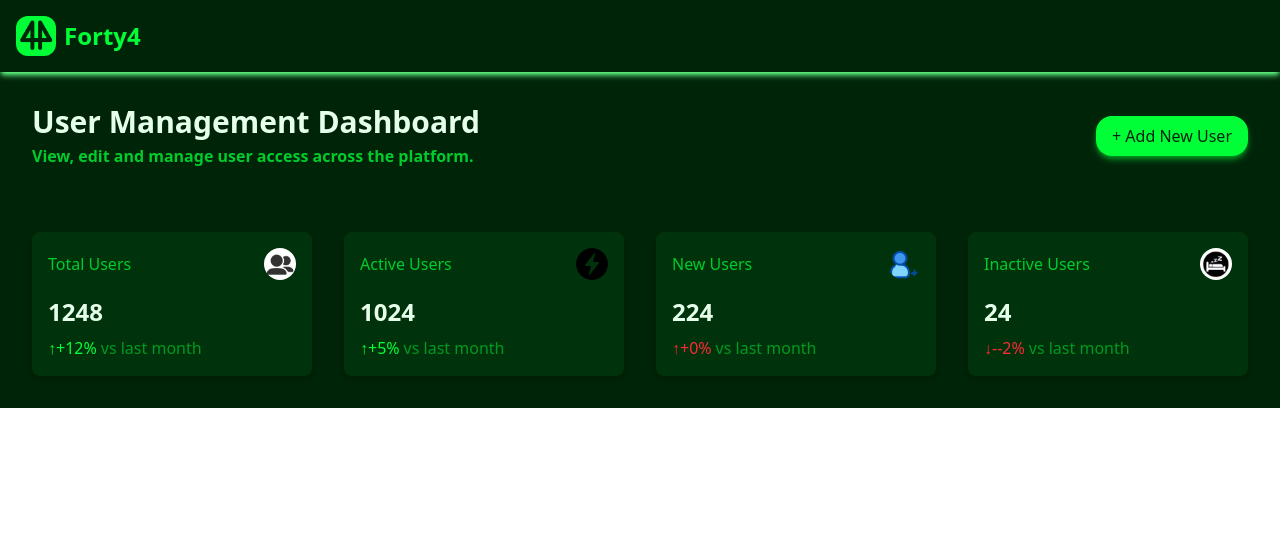
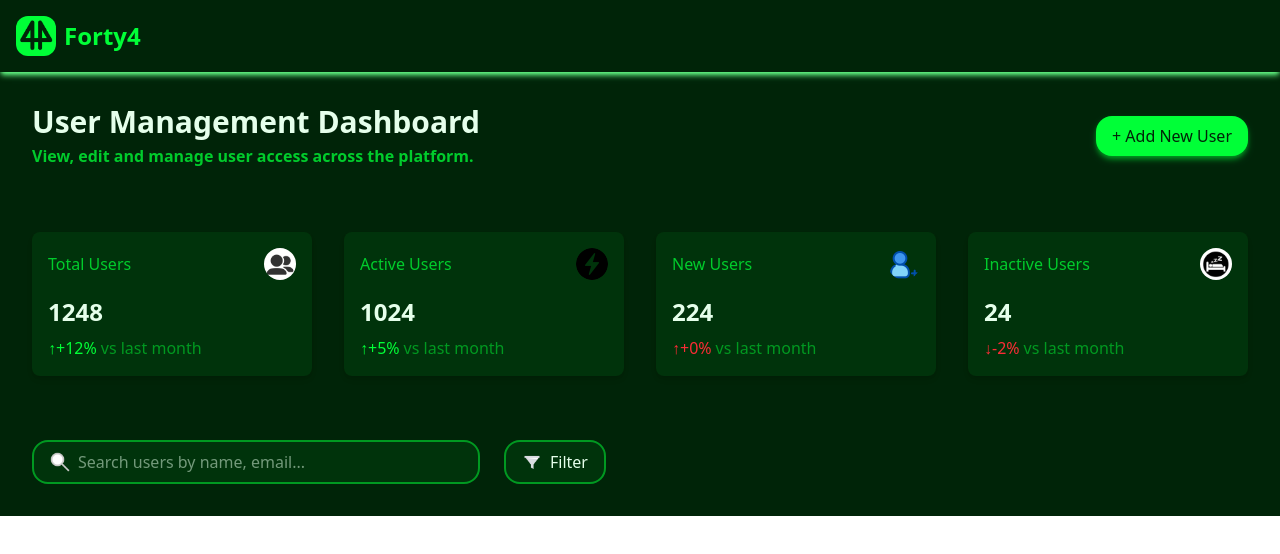
Before and after one commit to amankumarconnect/Forty4_Assignment, a React (Vite) app in the folder frontend/: page / in a window 1280 px wide. Shown: the top 554 px of the page. Built offline with nearby package versions, Linux system fonts and the light colour scheme.

Commit message:
Add Search Section

```diff
--- a/frontend/src/App.jsx
+++ b/frontend/src/App.jsx
@@ -2,6 +2,7 @@ import React from 'react'
 import Navbar from './components/navbar.jsx'
 import Header from './components/Header.jsx'
 import CardSection from './components/CardSection.jsx'
+import SearchSection from './components/SearchSection.jsx'
 
 const App = () => {
   return (
@@ -9,6 +10,7 @@ const App = () => {
       <Navbar />
       <Header />
       <CardSection/>
+      <SearchSection/>
     </div>
   )
 }
--- a/frontend/src/components/Card.jsx
+++ b/frontend/src/components/Card.jsx
@@ -10,7 +10,7 @@ const Card = ({ cardTitle, cardImage, cardData, cardChange }) => {
       <div className="text-accent-50 text-2xl font-bold">{cardData}</div>
       <div className="text-accent-700 mt-2 flex items-center gap-1">
         <span className={cardChange > 0 ? "text-accent-500 font-medium" : "text-red-500 font-medium"}>
-          {cardChange >= 0 ? "↑+" : "↓-"}
+          {cardChange >= 0 ? "↑+" : "↓"}
           {cardChange}%{" "}
         </span>
         vs last month
--- /dev/null
+++ b/frontend/src/components/SearchSection.jsx
@@ -0,0 +1,22 @@
+import React from "react";
+
+const SearchSection = () => {
+  return (
+    <div className="flex flex-col md:flex-row justify-start items-center p-8 gap-6">
+      <div className="bg-accent-900 text-accent-50 border-2 border-accent-700 rounded-2xl flex items-center gap-2 p-2 px-4 w-full md:max-w-md">
+        <img src="search.png" alt="Search icon" className="w-5 h-5" />
+        <input
+          type="text"
+          placeholder="Search users by name, email..."
+          className="w-full focus:outline-0"
+        />
+      </div>
+      <div className="flex items-center justify-center gap-2 bg-accent-900 text-accent-50 border-2 border-accent-700 rounded-2xl p-2 px-4 cursor-pointer w-full md:w-fit">
+        <img src="filter.png" alt="Filter icon" className="w-5 h-5" />
+        <span className="">Filter</span>
+      </div>
+    </div>
+  );
+};
+
+export default SearchSection;
```
Also changed, not shown: frontend/public/filter.png (added), frontend/public/search.png (added).
